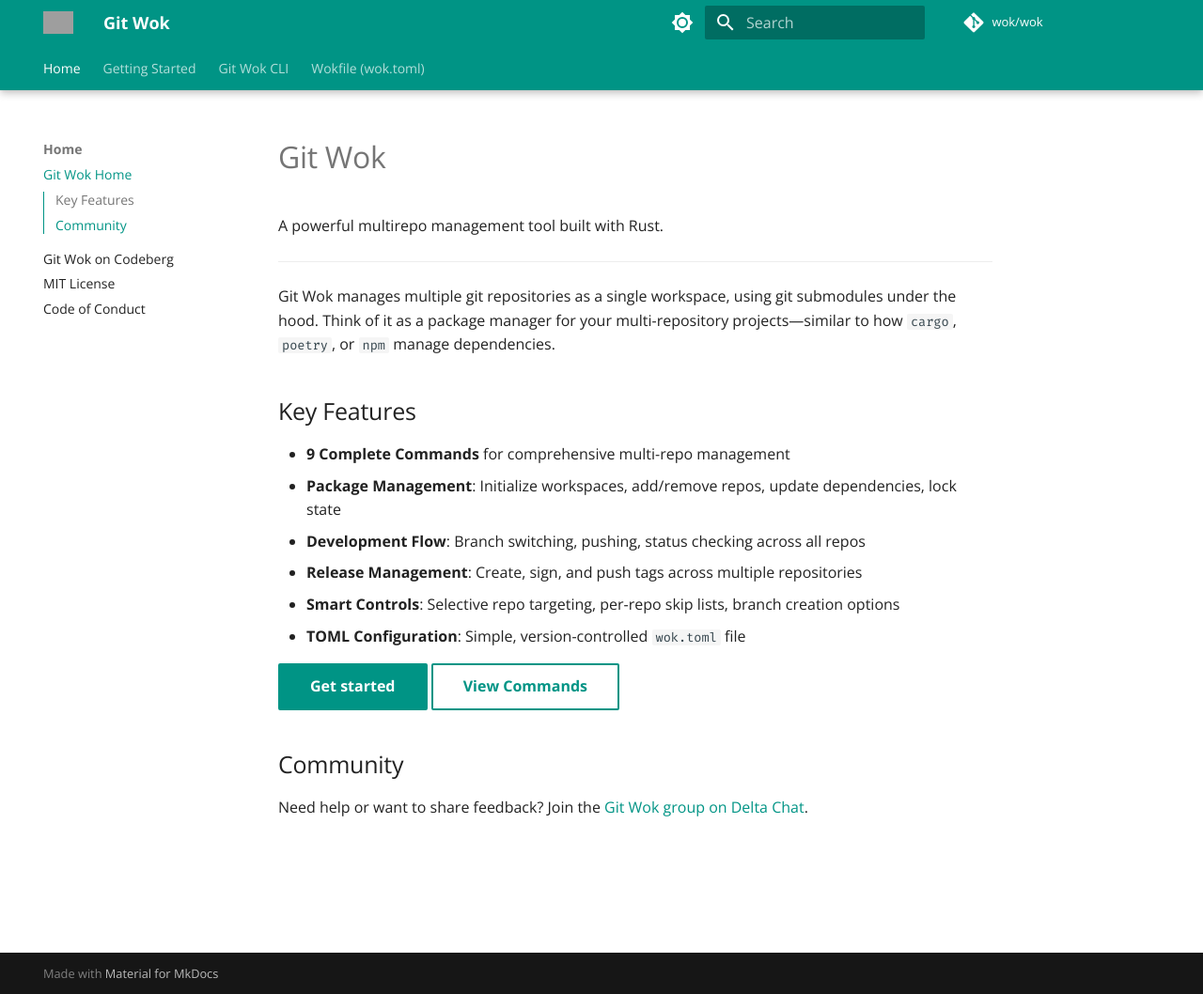
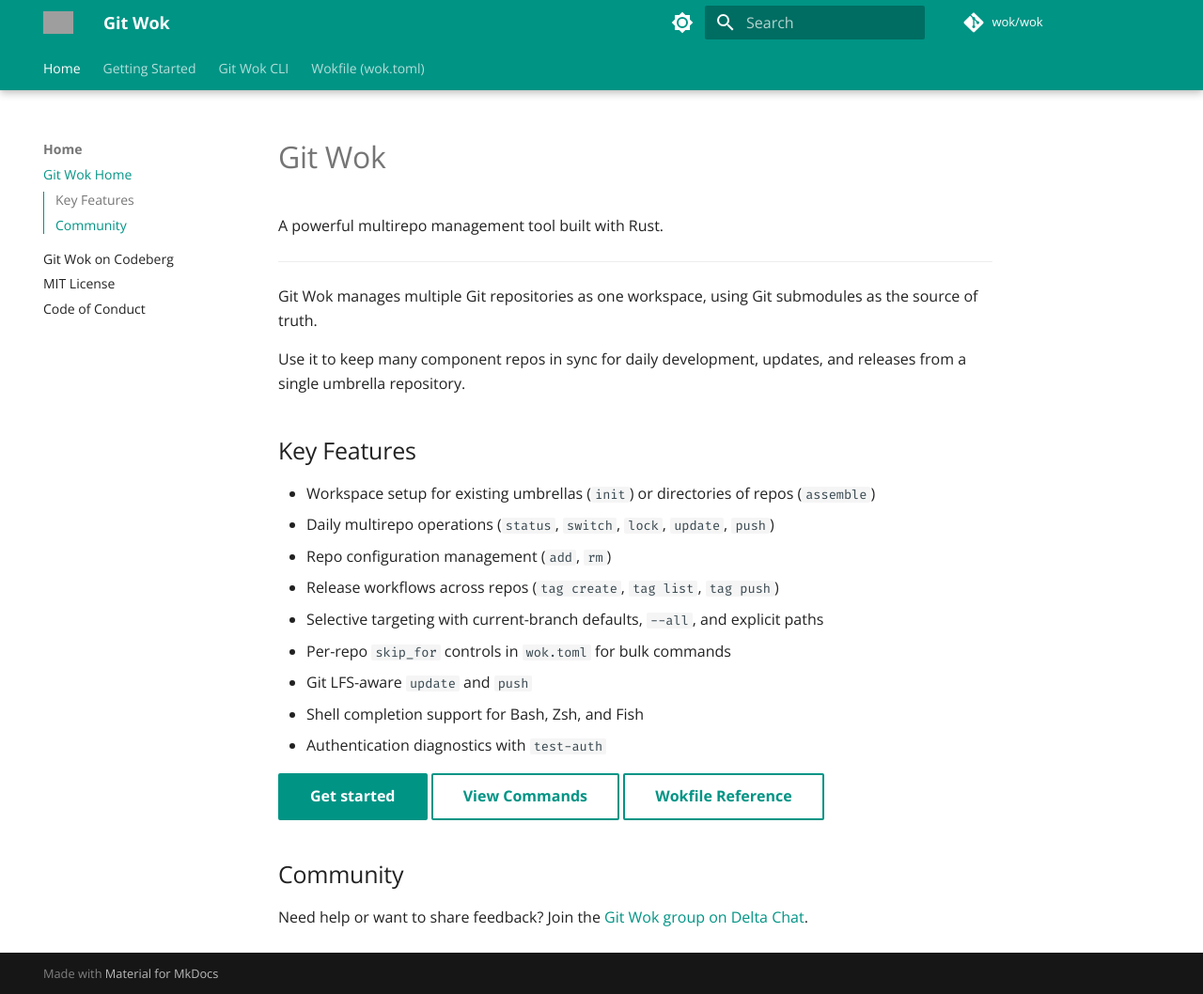
Before and after one commit to wokdev/wok, an MkDocs documentation site: the page built from docs/index.md, in a window 1280 px wide and 1058 px high. Shown: the whole window at 94% size. Built offline with MkDocs 1.6.1 and Material for MkDocs 9.7.7, drawn with Linux system fonts in a browser that asks for light colours; grey boxes are pictures that could not be loaded.

Commit message:
Refresh docs home page for current workspace workflows.
Co-authored-by: Cursor <cursoragent@cursor.com>

```diff
--- a/docs/index.md
+++ b/docs/index.md
@@ -4,19 +4,28 @@ A powerful multirepo management tool built with Rust.
 
 ---
 
-Git Wok manages multiple git repositories as a single workspace, using git submodules under the hood. Think of it as a package manager for your multi-repository projects—similar to how `cargo`, `poetry`, or `npm` manage dependencies.
+Git Wok manages multiple Git repositories as one workspace, using Git
+submodules as the source of truth.
+
+Use it to keep many component repos in sync for daily development, updates,
+and releases from a single umbrella repository.
 
 ## Key Features
 
-- **9 Complete Commands** for comprehensive multi-repo management
-- **Package Management**: Initialize workspaces, add/remove repos, update dependencies, lock state
-- **Development Flow**: Branch switching, pushing, status checking across all repos
-- **Release Management**: Create, sign, and push tags across multiple repositories
-- **Smart Controls**: Selective repo targeting, per-repo skip lists, branch creation options
-- **TOML Configuration**: Simple, version-controlled `wok.toml` file
+- Workspace setup for existing umbrellas (`init`) or directories of repos
+  (`assemble`)
+- Daily multirepo operations (`status`, `switch`, `lock`, `update`, `push`)
+- Repo configuration management (`add`, `rm`)
+- Release workflows across repos (`tag create`, `tag list`, `tag push`)
+- Selective targeting with current-branch defaults, `--all`, and explicit paths
+- Per-repo `skip_for` controls in `wok.toml` for bulk commands
+- Git LFS-aware `update` and `push`
+- Shell completion support for Bash, Zsh, and Fish
+- Authentication diagnostics with `test-auth`
 
 [Get started](getting-started.md){ .md-button .md-button--primary }
 [View Commands](cli.md){ .md-button }
+[Wokfile Reference](wokfile.md){ .md-button }
 
 ## Community
 
```
